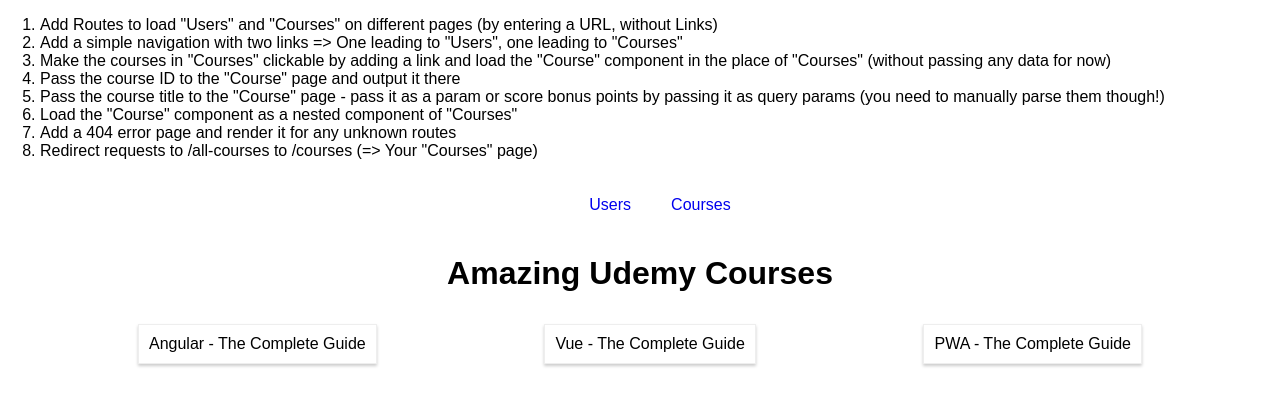
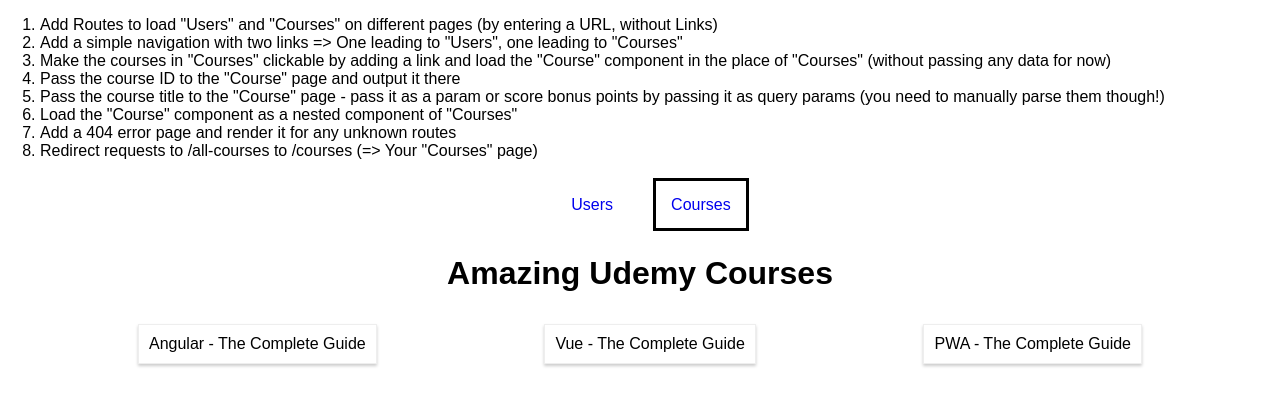
Before and after one commit to smarigowda/routing--assignment-problem, a React (Create React App) app: page /courses in a window 1280 px wide. Shown: the top 406 px of the page. Built offline with nearby package versions, Linux system fonts and the light colour scheme.

Commit message:
styling active link

```diff
--- a/src/App.js
+++ b/src/App.js
@@ -1,5 +1,5 @@
 import React, { Component } from 'react';
-import { Route, Switch, Link } from 'react-router-dom';
+import { Route, Switch, NavLink } from 'react-router-dom';
 
 import Courses from './containers/Courses/Courses';
 import Users from './containers/Users/Users';
@@ -23,8 +23,8 @@
         <header>
           <nav>
             <ul>
-              <li><Link to="/users">Users</Link></li>
-              <li><Link to="/courses">Courses</Link></li>
+              <li><NavLink to="/users">Users</NavLink></li>
+              <li><NavLink to="/courses">Courses</NavLink></li>
             </ul>
           </nav>
         </header>
--- a/src/index.css
+++ b/src/index.css
@@ -19,6 +19,7 @@
 
 a.active {
   border: solid black;
+  padding: 15px;
 }
 
 a {
```
